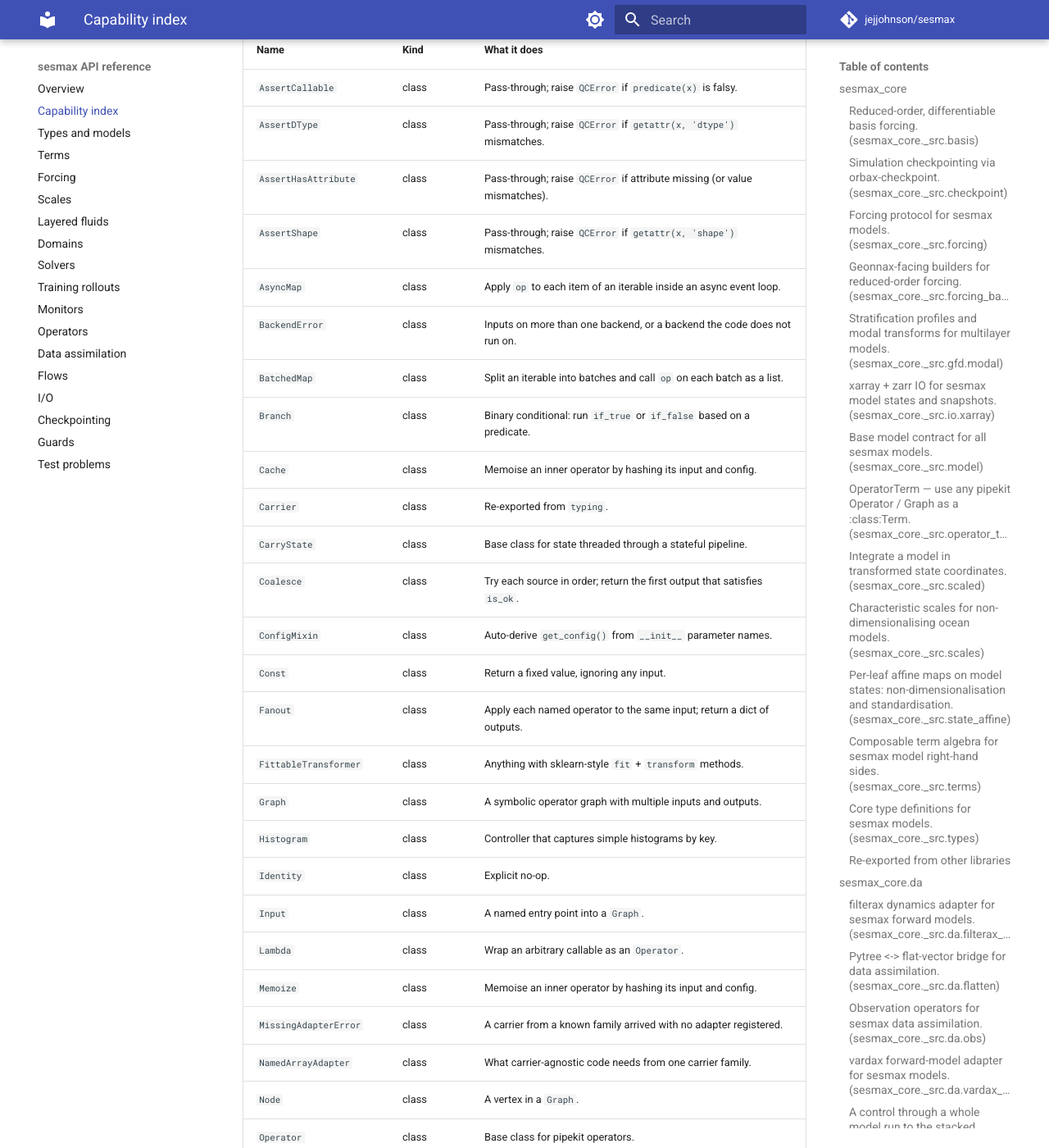
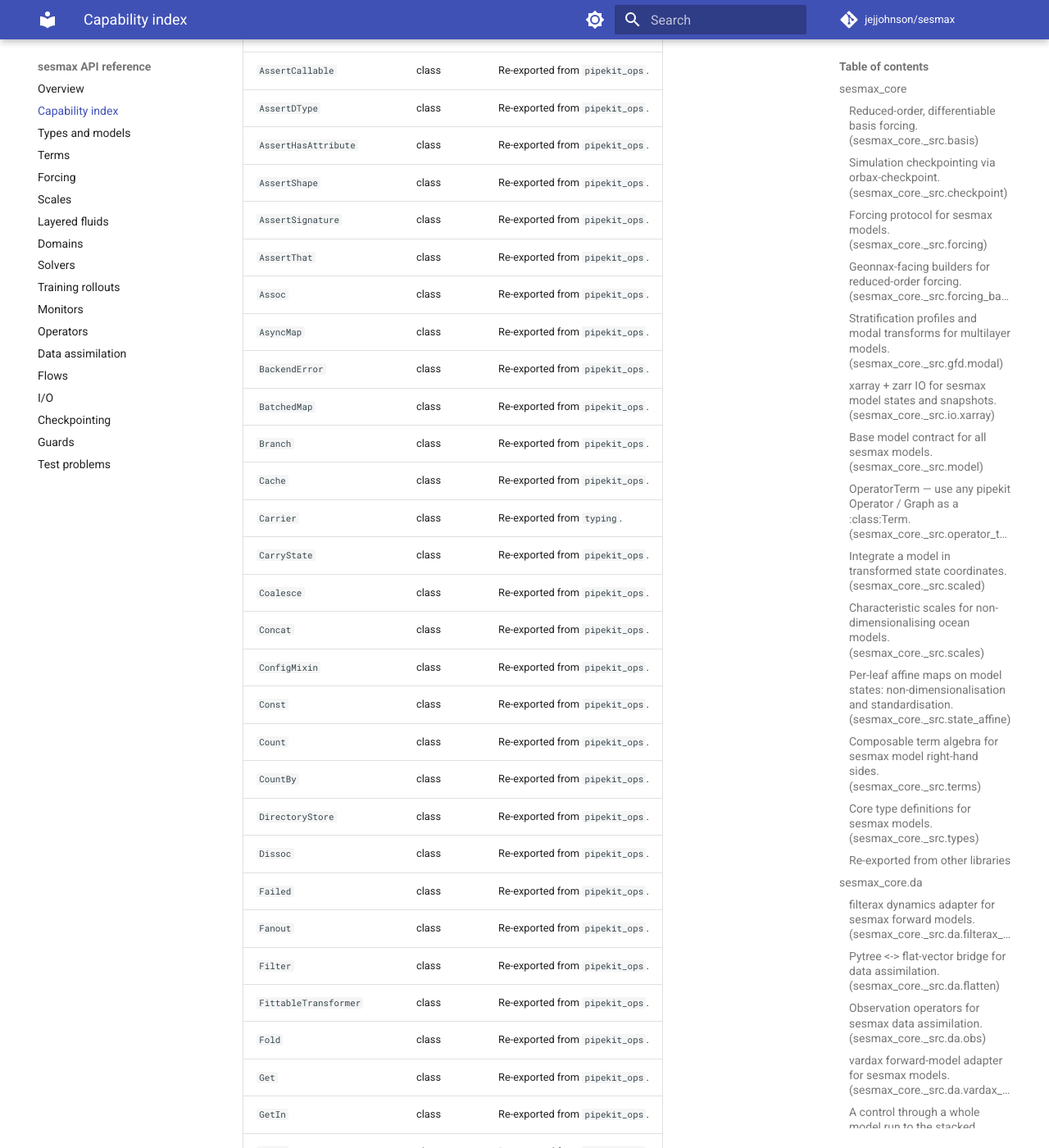
Before and after one commit to jejjohnson/sesmax, an MkDocs documentation site: the page built from docs/api/capabilities.md, in a window 1280 px wide and 1400 px high, scrolled down 53101 px. Shown: the whole window at 82% size. Built offline with MkDocs 1.6.1 and Material for MkDocs 9.7.7, drawn with Linux system fonts in a browser that asks for light colours; comment, search, counter and statistics services are not loaded; some of the changed text lies outside the part shown.

Commit message:
chore(deps): move sesmax-core to pipekit-ops
sesmax-core imports the pipekit core as pipekit_ops, and every pipekit
package is pinned to the one tag pipekit-ops-v0.2.1, in its requirements
and in the root overrides. vardax moves to v0.3.5, on pipekit-ops since
v0.3.4, and finitevolX to a28525d on main, whose [pipekit] extra moved to
pipekit-ops after its last tag. finitevolX sources integrix by tag, which
uv reads as a different URL from sesmax-core's, so the root holds one.

test_operators.py skipped itself on importorskip("pipekit"), so it never
ran once pipekit was gone; it now asks for pipekit_ops. The lazy-export
test also checks that import sesmax_core does not load pipekit_ops. The
capability index lists pipekit-ops, and composable_models.ipynb is
re-executed.

```diff
--- a/docs/api/capabilities.md
+++ b/docs/api/capabilities.md
@@ -2,7 +2,7 @@
 
 <!-- Generated by scripts/capabilities.py — do not edit by hand. -->
 
-Every public name in `sesmax_core` (173 of them), each listed once at its public home and grouped by the module that defines it, with the first sentence of its docstring; then the public API of finitevolx, spectraldiffx, diffrax, lineax, paramax, pipekit, geonnax. Search this page before writing a helper: if what you need is here, compose it; if it is almost here, extend it where it lives. Regenerate with `make capabilities` after changing a public API (`tests/test_capabilities.py` checks it is current).
+Every public name in `sesmax_core` (173 of them), each listed once at its public home and grouped by the module that defines it, with the first sentence of its docstring; then the public API of finitevolx, spectraldiffx, diffrax, lineax, paramax, pipekit-ops, geonnax. Search this page before writing a helper: if what you need is here, compose it; if it is almost here, extend it where it lives. Regenerate with `make capabilities` after changing a public API (`tests/test_capabilities.py` checks it is current).
 
 ## `sesmax_core`
 
@@ -434,7 +434,7 @@ Every public name in `sesmax_core` (173 of them), each listed once at its public
 
 <!-- upstream -->
 
-Listed at finitevolx 0.1.0, spectraldiffx 0.1.1, diffrax 0.7.2, lineax 0.1.1, paramax 0.0.5, pipekit 0.1.4, geonnax 0.0.11.
+Listed at finitevolx 0.1.0, spectraldiffx 0.1.1, diffrax 0.7.2, lineax 0.1.1, paramax 0.0.5, pipekit-ops 0.2.1, geonnax 0.0.11.
 
 ## Upstream: `finitevolx`
 
@@ -444,8 +444,8 @@ Finite-volume stencils on Arakawa C-grids: the grids, interpolation, differences
 
 | Name | Kind | What it does |
 |---|---|---|
-| `AB2Solver` | class | Adams-Bashforth 2nd-order solver (equinox Module). |
-| `AB3Solver` | class | Adams-Bashforth 3rd-order solver for ``diffrax.diffeqsolve``. |
+| `AB2Solver` | class | Deprecated: use ``integrix.march.AB2Solver`` with ``integrix.march.run``. |
+| `AB3Solver` | class | Re-exported from `integrix`. |
 | `AbstractForcing` | class | Base class for forcing operators. |
 | `Advection1D` | class | 1-D advection operator. |
 | `Advection2D` | class | 2-D advection operator. |
@@ -481,13 +481,13 @@ Finite-volume stencils on Arakawa C-grids: the grids, interpolation, differences
 | `FieldBCSet` | class | Dispatch per-face boundary conditions across multiple fields. |
 | `ForcingProduct` | class | Modulated forcing: ``F = alpha * F_inner``. |
 | `ForcingSum` | class | Additive composition of forcings: ``F = F_1 + F_2 + ... + F_n``. |
-| `ForwardEulerDfx` | class | Forward Euler via the diffrax ``AbstractSolver`` interface. |
-| `IMEX_SSP2` | class | IMEX-SSP2(2,2,2) solver using diffrax MultiTerm. |
+| `ForwardEulerDfx` | class | Re-exported from `integrix`. |
+| `IMEX_SSP2` | class | Re-exported from `integrix`. |
 | `Interpolation1D` | class | 1-D averaging operators on an Arakawa C-grid. |
 | `Interpolation2D` | class | 2-D averaging operators on an Arakawa C-grid. |
 | `Interpolation3D` | class | 3-D averaging operators on an Arakawa C-grid. |
 | `KnownValueLifting` | class | Pre/post-processing wrapper for the lifting trick. |
-| `LeapfrogRAFSolver` | class | Leapfrog with Robert-Asselin filter (equinox Module). |
+| `LeapfrogRAFSolver` | class | Deprecated: use ``integrix.march.LeapfrogRAFSolver`` with ``integrix.march.run``. |
 | `LinearDrag2D` | class | Linear drag on a 2-D Arakawa C-grid. |
 | `LinearDrag3D` | class | Linear bottom drag on a 3-D Arakawa C-grid. |
 | `Mask1D` | class | Unified Arakawa C-grid mask for a 1-D Cartesian domain. |
@@ -505,9 +505,9 @@ Finite-volume stencils on Arakawa C-grids: the grids, interpolation, differences
 | `QGPotentialVorticity2D` | class | Quasi-geostrophic potential vorticity at T-points. |
 | `QuadraticDrag2D` | class | Quadratic bottom drag on a 2-D Arakawa C-grid. |
 | `QuadraticDrag3D` | class | Quadratic bottom drag on a 3-D Arakawa C-grid. |
-| `RK2Heun` | class | Heun's method (RK2) via Butcher tableau. |
-| `RK3SSP` | class | 3rd-order Strong-Stability-Preserving Runge-Kutta. |
-| `RK4Classic` | class | Classic 4th-order Runge-Kutta. |
+| `RK2Heun` | class | Re-exported from `integrix`. |
+| `RK3SSP` | class | Re-exported from `integrix`. |
+| `RK4Classic` | class | Re-exported from `integrix`. |
 | `RayleighDamping2D` | class | Rayleigh damping of a T-point field on a 2-D Arakawa C-grid. |
 | `RayleighDamping3D` | class | Rayleigh damping of a T-point field on a 3-D Arakawa C-grid. |
 | `Reconstruction1D` | class | 1-D face-value reconstruction. |
@@ -516,8 +516,8 @@ Finite-volume stencils on Arakawa C-grids: the grids, interpolation, differences
 | `Reflective1D` | class | Apply an even-symmetry reflective boundary on one face. |
 | `RegularNeumannHelmholtzSolver2D` | class | Re-exported from `spectraldiffx`. |
 | `Robin1D` | class | Robin (mixed) boundary condition: α·u + β·∂u/∂n = γ. |
-| `SSP_RK104` | class | 4th-order SSP Runge-Kutta with 10 stages (Ketcheson 2008). |
-| `SSP_RK2` | class | 2nd-order SSP Runge-Kutta (same as Heun). |
+| `SSP_RK104` | class | Re-exported from `integrix`. |
+| `SSP_RK2` | class | Re-exported from `integrix`. |
 | `SemiLagrangianSolver` | class | Semi-Lagrangian advection solver for diffrax. |
 | `SemiLagrangianTerm` | class | Velocity term for :class:`SemiLagrangianSolver` in ``diffeqsolve``. |
 | `Slip1D` | class | Slip boundary condition for tangential velocity at a solid wall. |
@@ -543,7 +543,7 @@ Finite-volume stencils on Arakawa C-grids: the grids, interpolation, differences
 | `SphericalMomentumAdvection3D` | class | Energy-conserving momentum advection on a 3-D spherical C-grid. |
 | `SphericalVorticity2D` | class | Vorticity and PV-flux operators on a 2-D spherical Arakawa C-grid. |
 | `SphericalVorticity3D` | class | 3-D spherical vorticity (vmap over z-levels). |
-| `SplitExplicitRKSolver` | class | Split-explicit barotropic/baroclinic solver. |
+| `SplitExplicitRKSolver` | class | Deprecated: use ``integrix.march.SplitExplicitRKSolver`` with ``integrix.march.run``. |
 | `Sponge1D` | class | Relax one ghost face toward a background value. |
 | `StaggeredDirichletHelmholtzSolver2D` | class | Re-exported from `spectraldiffx`. |
 | `StencilCapability1D` | class | Directional count of contiguous wet neighbours for each 1-D grid cell. |
@@ -556,8 +556,8 @@ Finite-volume stencils on Arakawa C-grids: the grids, interpolation, differences
 | `WindCurl2D` | class | Wind-stress curl forcing of the vorticity / QG potential vorticity. |
 | `WindStress2D` | class | Surface wind-stress forcing on a 2-D Arakawa C-grid. |
 | `WindStress3D` | class | Surface wind-stress forcing on a 3-D Arakawa C-grid. |
-| `ab2_step` | function | 2nd-order Adams-Bashforth. |
-| `ab3_step` | function | 3rd-order Adams-Bashforth. |
+| `ab2_step` | function | Re-exported from `integrix`. |
+| `ab3_step` | function | Re-exported from `integrix`. |
 | `arakawa_jacobian` | function | Arakawa (1966) discretization of J(f, g). |
 | `area_mean` | function | Area-weighted mean over physical interior T-cells. |
 | `area_sum` | function | Area-weighted sum over physical interior T-cells. |
@@ -629,22 +629,22 @@ Finite-volume stencils on Arakawa C-grids: the grids, interpolation, differences
 | `dstn` | function | Re-exported from `spectraldiffx`. |
 | `enforce_periodic` | function | Fill the ghost-cell ring with periodic boundary conditions. |
 | `enstrophy` | function | Enstrophy (pointwise). |
-| `euler_step` | function | Forward Euler: y_{n+1} = y_n + dt * f(y_n). |
+| `euler_step` | function | Re-exported from `integrix`. |
 | `fft_eigenvalues` | function | Re-exported from `spectraldiffx`. |
 | `fft_eigenvalues_ps` | function | Re-exported from `spectraldiffx`. |
 | `fix_boundary_corners` | function | Average corner ghost cells from their two face-adjacent ghost neighbours. |
 | `free_slip_boundaries` | function | Fill ghost ring with symmetric reflection (free-slip wall). |
 | `helmholtz_operator` | function | The rectangular Helmholtz operator ``(∇² − λ)`` as a gaussx operator. |
-| `heun_step` | function | Heun (RK2) predictor-corrector. |
+| `heun_step` | function | Re-exported from `integrix`. |
 | `idct` | function | Re-exported from `spectraldiffx`. |
 | `idctn` | function | Re-exported from `spectraldiffx`. |
 | `idst` | function | Re-exported from `spectraldiffx`. |
 | `idstn` | function | Re-exported from `spectraldiffx`. |
-| `imex_ssp2_step` | function | IMEX-SSP2(2,2,2) time step. |
+| `imex_ssp2_step` | function | Re-exported from `integrix`. |
 | `interior` | function | Create an array shaped like ``like``, zero everywhere except the interior. |
 | `kinetic_energy` | function | Kinetic energy at T-points (cell centers) on an Arakawa C-grid. |
 | `layer_to_mode` | function | Transform a field from layer space to mode space. |
-| `leapfrog_raf_step` | function | Leapfrog with Robert-Asselin filter. |
+| `leapfrog_raf_step` | function | Re-exported from `integrix`. |
 | `linear_2pts` | function | 2-point centred reconstruction at face i+1/2. |
 | `linear_3pts_left` | function | 3-point left-biased reconstruction at face i+1/2. |
 | `linear_3pts_right` | function | 3-point right-biased reconstruction at face i+1/2. |
@@ -694,8 +694,8 @@ Finite-volume stencils on Arakawa C-grids: the grids, interpolation, differences
 | `reconstruct` | function | Compute upwind face flux along *dim* using the given reconstruction method. |
 | `reduced_gravity` | function | Compute reduced gravity between two layers. |
 | `relative_vorticity_cgrid` | function | Relative vorticity at X-points (corners) on an Arakawa C-grid. |
-| `rk3_ssp_step` | function | 3rd-order Strong-Stability-Preserving Runge-Kutta (Shu-Osher form). |
-| `rk4_step` | function | Classic 4th-order Runge-Kutta. |
+| `rk3_ssp_step` | function | Re-exported from `integrix`. |
+| `rk4_step` | function | Re-exported from `integrix`. |
 | `rusanov_flux` | function | Local Lax--Friedrichs (Rusanov) numerical flux at faces along ``axis``. |
 | `semi_lagrangian_step` | function | Advect a 2D scalar field using semi-Lagrangian backtracking. |
 | `shear_strain` | function | Shear strain at X-points (corners) on an Arakawa C-grid. |
@@ -750,7 +750,7 @@ Finite-volume stencils on Arakawa C-grids: the grids, interpolation, differences
 | `spherical_volume_mean` | function | Spherical volume-weighted mean. |
 | `spherical_volume_sum` | function | Spherical volume-weighted sum. |
 | `spherical_volume_weights` | function | T-cell volumes on a spherical 3-D grid. |
-| `split_explicit_step` | function | Split-explicit barotropic/baroclinic time step. |
+| `split_explicit_step` | function | Re-exported from `integrix`. |
 | `ssh_to_streamfn` | function | Convert sea surface height to streamfunction. |
 | `strain_magnitude_squared` | function | Squared strain magnitude (pointwise). |
 | `streamfn_to_ssh` | function | Convert streamfunction to sea surface height. |
@@ -1124,79 +1124,119 @@ Constrained and frozen parameters: `positive`, `interval` and `frozen` wrap its
 | `non_trainable` | function | Freezes parameters by wrapping inexact array leaves with :class:`NonTrainable`. |
 | `unwrap` | function | Map across a PyTree and unwrap all :class:`AbstractUnwrappable` nodes. |
 
-## Upstream: `pipekit`
+## Upstream: `pipekit-ops`
 
 Composable operators and pipelines: `ModelOp` and `OperatorTerm` are the bridges to it.
 
-### `pipekit`
+### `pipekit_ops`
 
 | Name | Kind | What it does |
 |---|---|---|
-| `AssertCallable` | class | Pass-through; raise `QCError` if ``predicate(x)`` is falsy. |
-| `AssertDType` | class | Pass-through; raise `QCError` if ``getattr(x, 'dtype')`` mismatches. |
-| `AssertHasAttribute` | class | Pass-through; raise `QCError` if attribute missing (or value mismatches). |
-| `AssertShape` | class | Pass-through; raise `QCError` if ``getattr(x, 'shape')`` mismatches. |
-| `AsyncMap` | class | Apply ``op`` to each item of an iterable inside an async event loop. |
-| `BackendError` | class | Inputs on more than one backend, or a backend the code does not run on. |
-| `BatchedMap` | class | Split an iterable into batches and call ``op`` on each batch as a list. |
-| `Branch` | class | Binary conditional: run ``if_true`` or ``if_false`` based on a predicate. |
-| `Cache` | class | Memoise an inner operator by hashing its input and config. |
+| `AssertCallable` | class | Re-exported from `pipekit_ops`. |
+| `AssertDType` | class | Re-exported from `pipekit_ops`. |
+| `AssertHasAttribute` | class | Re-exported from `pipekit_ops`. |
+| `AssertShape` | class | Re-exported from `pipekit_ops`. |
+| `AssertSignature` | class | Re-exported from `pipekit_ops`. |
+| `AssertThat` | class | Re-exported from `pipekit_ops`. |
+| `Assoc` | class | Re-exported from `pipekit_ops`. |
+| `AsyncMap` | class | Re-exported from `pipekit_ops`. |
+| `BackendError` | class | Re-exported from `pipekit_ops`. |
+| `BatchedMap` | class | Re-exported from `pipekit_ops`. |
+| `Branch` | class | Re-exported from `pipekit_ops`. |
+| `Cache` | class | Re-exported from `pipekit_ops`. |
 | `Carrier` | class | Re-exported from `typing`. |
-| `CarryState` | class | Base class for state threaded through a stateful pipeline. |
-| `Coalesce` | class | Try each source in order; return the first output that satisfies ``is_ok``. |
-| `ConfigMixin` | class | Auto-derive `get_config()` from `__init__` parameter names. |
-| `Const` | class | Return a fixed value, ignoring any input. |
-| `Fanout` | class | Apply each named operator to the same input; return a dict of outputs. |
-| `FittableTransformer` | class | Anything with sklearn-style ``fit`` + ``transform`` methods. |
-| `Graph` | class | A symbolic operator graph with multiple inputs and outputs. |
-| `Histogram` | class | Controller that captures simple histograms by key. |
-| `Identity` | class | Explicit no-op. |
-| `Input` | class | A named entry point into a `Graph`. |
-| `Lambda` | class | Wrap an arbitrary callable as an `Operator`. |
-| `Memoize` | class | Memoise an inner operator by hashing its input and config. |
-| `MissingAdapterError` | class | A carrier from a known family arrived with no adapter registered. |
-| `NamedArrayAdapter` | class | What carrier-agnostic code needs from one carrier family. |
-| `Node` | class | A vertex in a `Graph`. |
-| `Operator` | class | Base class for pipekit operators. |
-| `Predictor` | class | Anything with a sklearn-style ``predict`` method. |
-| `ProcessMap` | class | Apply ``op`` to each item of an iterable using a process pool. |
-| `Profile` | class | Controller that records per-step wall-clock timings. |
-| `QCError` | class | Raised when a QC assertion fails. |
-| `Quarantine` | class | Non-raising QC: on failure log and return ``sentinel``; on success pass through. |
-| `Retry` | class | Retry an operator on transient failures with exponential backoff. |
-| `Sequential` | class | Apply a list of operators in order, threading the output of each into the next. |
-| `ShapeTrace` | class | Log ``shape`` / ``dtype`` of each carrier passing through. |
-| `Signature` | class | Immutable shape + dtype record. |
-| `Sink` | class | Apply a side-effecting write and pass the input through unchanged. |
-| `Snapshot` | class | Controller that captures intermediate carriers by name. |
-| `StatefulOperator` | class | Marker base for operators whose ``_apply`` threads carry-state. |
-| `Switch` | class | Multi-way dispatch on ``key(carrier)``. |
-| `Tap` | class | Fire a callback on the carrier; return the carrier unchanged. |
-| `ThreadMap` | class | Apply ``op`` to each item of an iterable using a thread pool. |
-| `Try` | class | Run ``primary``; on caught exceptions run ``fallback``. |
-| `allowed` | function | Return the registered class names (``"module.Class"`` keys). |
-| `backend_name` | function | ``"jax"``, ``"dask"`` or ``"numpy"`` for raw data (tracers count as JAX). |
-| `backend_of` | function | The backend of a carrier or a raw array; ``None`` for any other value. |
-| `check_pickleable` | function | Return the list of `forbid_in_yaml`-flagged operators inside ``op``. |
-| `complement` | function | Return a predicate that negates ``predicate``. |
-| `compose` | function | Right-to-left composition (mathematical order). |
-| `compose_left` | function | Left-to-right composition (pipeline order). |
-| `compute_output_signature` | function | Free-function dispatch to ``op.compute_output_signature``. |
-| `dumps` | function | JSON-encode an operator's state record. |
-| `from_state_sandboxed` | function | Build an operator tree from a state record, allowlisted classes only. |
-| `get_adapter` | function | The adapter for ``x``'s type, or ``None`` for an unnamed value. |
-| `juxt` | function | Return a callable that applies each operator to its input and tuples the results. |
-| `loads` | function | Decode an operator from its JSON state record. |
-| `loads_sandboxed` | function | Like `loads`, but reject any class, at any depth, not in the allowlist. |
-| `on_import` | function | Call ``callback(module)`` once ``name`` is imported, without importing it. |
-| `pipe` | function | Apply ``operators`` left-to-right to ``value``. |
-| `pipeline_hash` | function | Content hash of a pipeline's whole configuration, and optional weights. |
-| `register` | function | Register ``cls`` as loadable via `loads_sandboxed`. |
-| `register_adapter` | function | Register ``adapter`` for ``carrier_type`` and its subclasses. |
-| `register_lazy_adapter` | function | Register ``loader`` for carrier types defined under ``module_prefix``. |
-| `signature_of` | function | ``x``'s `Signature` if it is a registered carrier; ``x`` itself otherwise. |
-| `unregister` | function | Remove ``cls`` from the sandboxed loader's allowlist. |
-| `unregister_adapter` | function | Remove the adapter registered for exactly ``carrier_type``, if any. |
+| `CarryState` | class | Re-exported from `pipekit_ops`. |
+| `Coalesce` | class | Re-exported from `pipekit_ops`. |
+| `Concat` | class | Re-exported from `pipekit_ops`. |
+| `ConfigMixin` | class | Re-exported from `pipekit_ops`. |
+| `Const` | class | Re-exported from `pipekit_ops`. |
+| `Count` | class | Re-exported from `pipekit_ops`. |
+| `CountBy` | class | Re-exported from `pipekit_ops`. |
+| `DirectoryStore` | class | Re-exported from `pipekit_ops`. |
+| `Dissoc` | class | Re-exported from `pipekit_ops`. |
+| `Failed` | class | Re-exported from `pipekit_ops`. |
+| `Fanout` | class | Re-exported from `pipekit_ops`. |
+| `Filter` | class | Re-exported from `pipekit_ops`. |
+| `FittableTransformer` | class | Re-exported from `pipekit_ops`. |
+| `Fold` | class | Re-exported from `pipekit_ops`. |
+| `Get` | class | Re-exported from `pipekit_ops`. |
+| `GetIn` | class | Re-exported from `pipekit_ops`. |
+| `Graph` | class | Re-exported from `pipekit_ops`. |
+| `GroupBy` | class | Re-exported from `pipekit_ops`. |
+| `Histogram` | class | Re-exported from `pipekit_ops`. |
+| `Identity` | class | Re-exported from `pipekit_ops`. |
+| `Input` | class | Re-exported from `pipekit_ops`. |
+| `LabelledAdapter` | class | Re-exported from `pipekit_ops`. |
+| `Lambda` | class | Re-exported from `pipekit_ops`. |
+| `Log` | class | Re-exported from `pipekit_ops`. |
+| `Map` | class | Re-exported from `pipekit_ops`. |
+| `MapError` | class | Re-exported from `pipekit_ops`. |
+| `Memoize` | class | Re-exported from `pipekit_ops`. |
+| `MemoryStore` | class | Re-exported from `pipekit_ops`. |
+| `Merge` | class | Re-exported from `pipekit_ops`. |
+| `MissingAdapterError` | class | Re-exported from `pipekit_ops`. |
+| `NamedArrayAdapter` | class | Re-exported from `pipekit_ops`. |
+| `Node` | class | Re-exported from `pipekit_ops`. |
+| `Not` | class | Re-exported from `pipekit_ops`. |
+| `Operator` | class | Re-exported from `pipekit_ops`. |
+| `PartitionAll` | class | Re-exported from `pipekit_ops`. |
+| `Pick` | class | Re-exported from `pipekit_ops`. |
+| `Predictor` | class | Re-exported from `pipekit_ops`. |
+| `Prefetch` | class | Re-exported from `pipekit_ops`. |
+| `ProcessMap` | class | Re-exported from `pipekit_ops`. |
+| `Profile` | class | Re-exported from `pipekit_ops`. |
+| `QCError` | class | Re-exported from `pipekit_ops`. |
+| `Quarantine` | class | Re-exported from `pipekit_ops`. |
+| `RateLimit` | class | Re-exported from `pipekit_ops`. |
+| `Reduce` | class | Re-exported from `pipekit_ops`. |
+| `Remove` | class | Re-exported from `pipekit_ops`. |
+| `Rename` | class | Re-exported from `pipekit_ops`. |
+| `Retry` | class | Re-exported from `pipekit_ops`. |
+| `Sequential` | class | Re-exported from `pipekit_ops`. |
+| `ShapeTrace` | class | Re-exported from `pipekit_ops`. |
+| `Signature` | class | Re-exported from `pipekit_ops`. |
+| `Sink` | class | Re-exported from `pipekit_ops`. |
+| `Snapshot` | class | Re-exported from `pipekit_ops`. |
+| `SortBy` | class | Re-exported from `pipekit_ops`. |
+| `StatefulOperator` | class | Re-exported from `pipekit_ops`. |
+| `Store` | class | Re-exported from `pipekit_ops`. |
+| `Switch` | class | Re-exported from `pipekit_ops`. |
+| `Take` | class | Re-exported from `pipekit_ops`. |
+| `Tap` | class | Re-exported from `pipekit_ops`. |
+| `ThreadMap` | class | Re-exported from `pipekit_ops`. |
+| `Timeout` | class | Re-exported from `pipekit_ops`. |
+| `Try` | class | Re-exported from `pipekit_ops`. |
+| `Unique` | class | Re-exported from `pipekit_ops`. |
+| `Until` | class | Re-exported from `pipekit_ops`. |
+| `UpdateIn` | class | Re-exported from `pipekit_ops`. |
+| `ValMap` | class | Re-exported from `pipekit_ops`. |
+| `Zip` | class | Re-exported from `pipekit_ops`. |
+| `allowed` | function | Re-exported from `pipekit_ops`. |
+| `backend_name` | function | Re-exported from `pipekit_ops`. |
+| `backend_of` | function | Re-exported from `pipekit_ops`. |
+| `check_pickleable` | function | Re-exported from `pipekit_ops`. |
+| `complement` | function | Re-exported from `pipekit_ops`. |
+| `compose` | function | Re-exported from `pipekit_ops`. |
+| `compose_left` | function | Re-exported from `pipekit_ops`. |
+| `compute_output_signature` | function | Re-exported from `pipekit_ops`. |
+| `dumps` | function | Re-exported from `pipekit_ops`. |
+| `executor_scope` | function | Re-exported from `pipekit_ops`. |
+| `from_state_sandboxed` | function | Re-exported from `pipekit_ops`. |
+| `get_adapter` | function | Re-exported from `pipekit_ops`. |
+| `juxt` | function | Re-exported from `pipekit_ops`. |
+| `loads` | function | Re-exported from `pipekit_ops`. |
+| `loads_sandboxed` | function | Re-exported from `pipekit_ops`. |
+| `on_import` | function | Re-exported from `pipekit_ops`. |
+| `pipe` | function | Re-exported from `pipekit_ops`. |
+| `pipeline_hash` | function | Re-exported from `pipekit_ops`. |
+| `register` | function | Re-exported from `pipekit_ops`. |
+| `register_adapter` | function | Re-exported from `pipekit_ops`. |
+| `register_lazy_adapter` | function | Re-exported from `pipekit_ops`. |
+| `signature_of` | function | Re-exported from `pipekit_ops`. |
+| `store_scope` | function | Re-exported from `pipekit_ops`. |
+| `unregister` | function | Re-exported from `pipekit_ops`. |
+| `unregister_adapter` | function | Re-exported from `pipekit_ops`. |
+| `upgrade_state` | function | Re-exported from `pipekit_ops`. |
 
 ## Upstream: `geonnax`
 
```
Also changed, not shown: AGENTS.md (+1 -1 lines), docs/design/run_loop.md (+7 -7 lines), pyproject.toml (+9 -5 lines), docs/notebooks/composable_models.ipynb, 13 other files.
